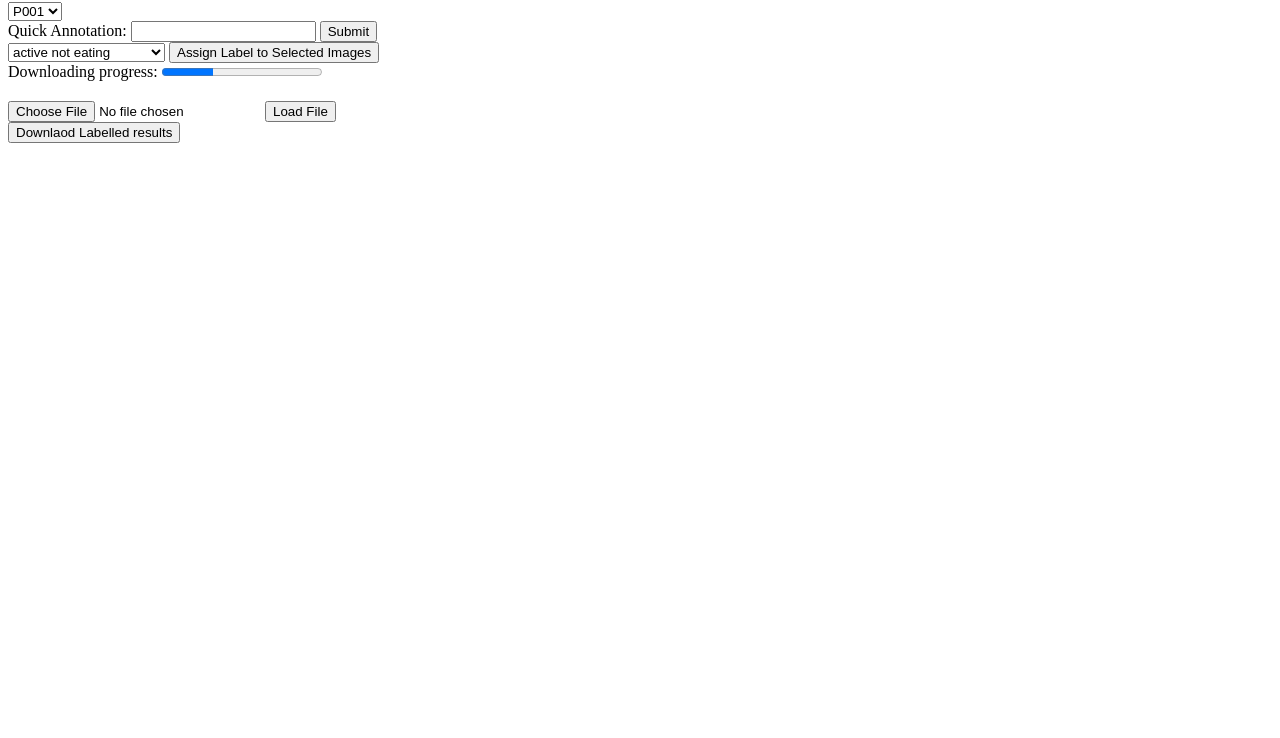
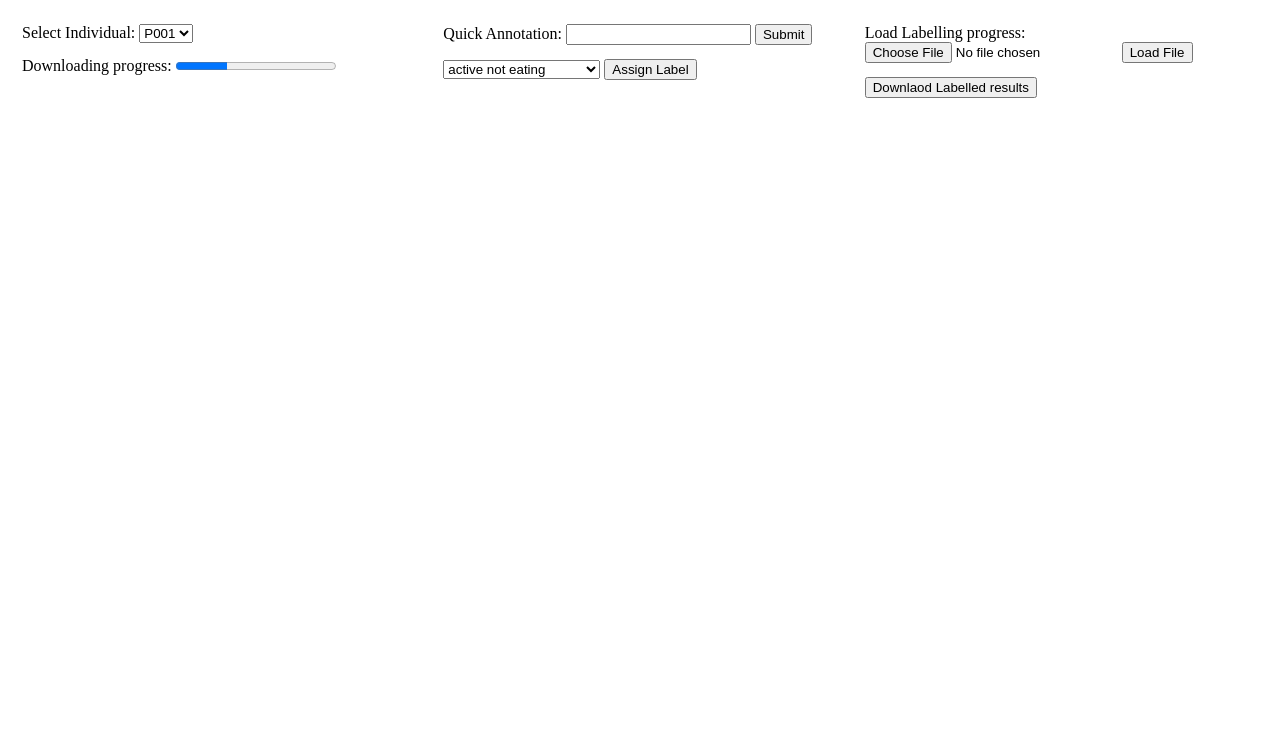
Before and after one commit to stevenpur/label_hub, a website: page index.html in a window 1280 px wide. Shown: the part 78-816 px from the top of the page. Drawn offline with Linux system fonts and the light colour scheme; no server answers.

Commit message:
improve layout

```diff
--- a/index.html
+++ b/index.html
@@ -10,11 +10,23 @@
 <body>
     <h1>Capture24 Labelling Hub</h1>
     <!--select individuals-->
+    <div class="main-container">
+        <!-- Left column for existing controls -->
+        <div class="column">
             <div id="indvidual-controls">
+                <label for="individual-selector">Select Individual:</label>
                 <select id="individual-selector">
                 </select>
             </div>
 
+            <!--progress bar to show image loaded-->
+            <div id="progress-controls">
+                <label>Downloading progress:</label>
+                <progress id="progress-bar" value="32" max="100"></progress>
+            </div>
+        </div>
+
+        <div class="column">
             <!--input field for quick annotation-->
             <div id="quick-annotation">
                 <form id="quick-annotation-form">
@@ -36,23 +48,15 @@
                     <option value="na">uncallable</option>
                     <!-- Add more options as needed -->
                 </select>
-        <button id="assign-label">Assign Label to Selected Images</button>
+                <button id="assign-label">Assign Label</button>
+            </div>
         </div>
 
-    <!--progress bar to show image loaded-->
-    <div id="progress-controls">
-        <label>Downloading progress:</label>
-        <progress id="progress-bar" value="32" max="100"></progress>
-    </div>
-
-
-    <!--slider for image selection-->
-    <div id="gallery" class="slider-container">
-        <!-- Images will be loaded here -->
-    </div>
-
+        <!-- Right column for upload and download controls -->
+        <div class="column">
             <!-- button to load saved labels-->
             <div id="upload-controls">
+                <label for="upload-file-input">Load Labelling progress:</label>
                 <input type="file" id="upload-file-input" accept=".json">
                 <button id="load-button">Load File</button>
             </div>
@@ -61,6 +65,17 @@
             <div id="download-controls">
                 <button id="download-labels">Downlaod Labelled results</button>
             </div>
+        </div>
+    </div>
+
+
+
+
+    <!--slider for image selection-->
+    <div id="gallery" class="slider-container">
+        <!-- Images will be loaded here -->
+    </div>
+
 
 
 
--- a/style.css
+++ b/style.css
@@ -1,20 +1,51 @@
+h1 {
+    text-align: center;
+    /* Centers the text horizontally */
+}
+
+body {
+    display: flex;
+    flex-direction: column;
+    height: 100vh;
+    /* Full height of the viewport */
+}
+
+.main-container {
+    display: flex;
+}
+
+.main-container div {
+    padding: 7px;
+}
+
+.column {
+    flex: 1;
+    /* Each column takes up an equal amount of space */
+    padding: 20px;
+    /* Adjust as needed */
+}
+
+#gallery {
+    flex-grow: 1;
+    /* Allows the gallery to take up the remaining space */
+    overflow-y: auto;
+    /* Enables scrolling within the gallery */
+}
+
 .slider-container {
-    overflow-x: auto;
-    /* Enable horizontal scrolling */
-    white-space: nowrap;
-    /* Ensure items are in a line */
-    padding: 10px;
+    display: grid;
+    grid-template-columns: repeat(auto-fit, 250px);
+    /* Adjust the minmax values as needed */
+    grid-gap: 10px;
+    /* Adjust the gap between images */
+    /* Add other styling as needed */
 }
 
 .slider-container img {
-    display: inline-block;
-    /* Display images inline */
-    margin-right: 10px;
-    /* Add some space between images */
-    max-height: 200px;
-    /* Adjust height as needed */
-    width: auto;
-    /* Maintain aspect ratio */
+    display: block;
+    width: 100%;
+    height: auto;
+    object-fit: contain;
 }
 
 .selected-image {
@@ -30,11 +61,11 @@
 }
 
 .image-container img {
-    display: block;
+    /*display: block;*/
     /* Ensure the image takes up the whole line */
-    max-height: 200px;
+    height: auto;
     /* Adjust as needed */
-    width: auto;
+    max-width: 250px;
     /* Maintain aspect ratio */
 }
 
```
Lines whose indentation alone changed are shown as unchanged.
